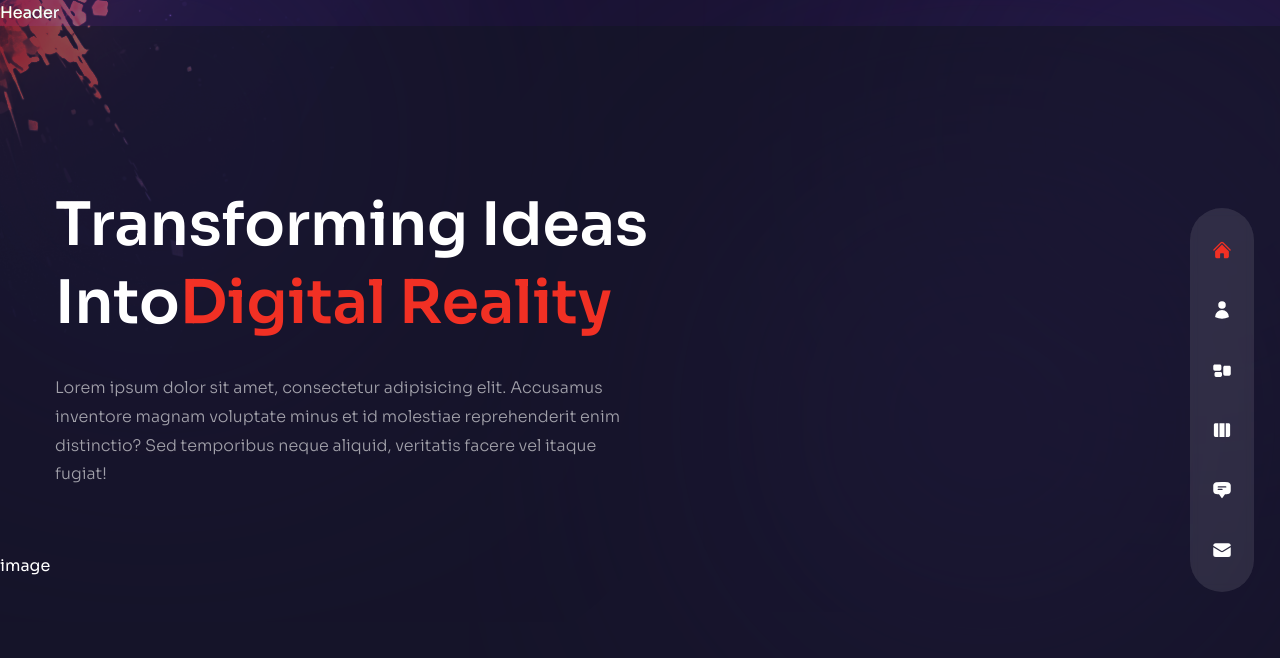
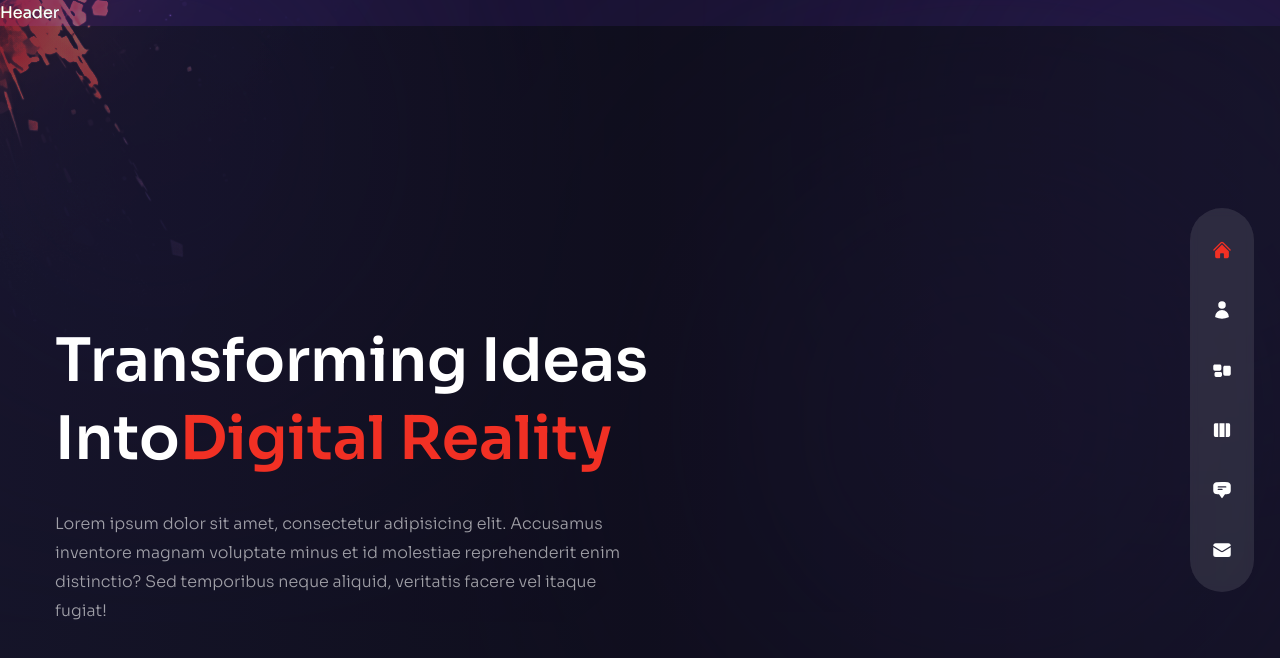
Before and after one commit to erickdc7/react-portfolio-2, a Next.js app: page / in a window 1280 px wide. Shown: the top 658 px of the page. Built offline with nearby package versions, Linux system fonts and the light colour scheme.

Commit message:
add container styles

```diff
--- a/pages/index.js
+++ b/pages/index.js
@@ -16,7 +16,7 @@ const Home = () => {
   return (
     <div className="bg-primary/60 h-full">
       {/* Text */}
-      <div>
+      <div className="w-full h-full bg-gradient-to-r from-primary/10 via-black/30 to-black/10">
         <div className="text-center flex flex-col justify-center xl:pt-40 xl:text-left h-full container mx-auto">
           {/* Title */}
           <h1 className="h1">
```
